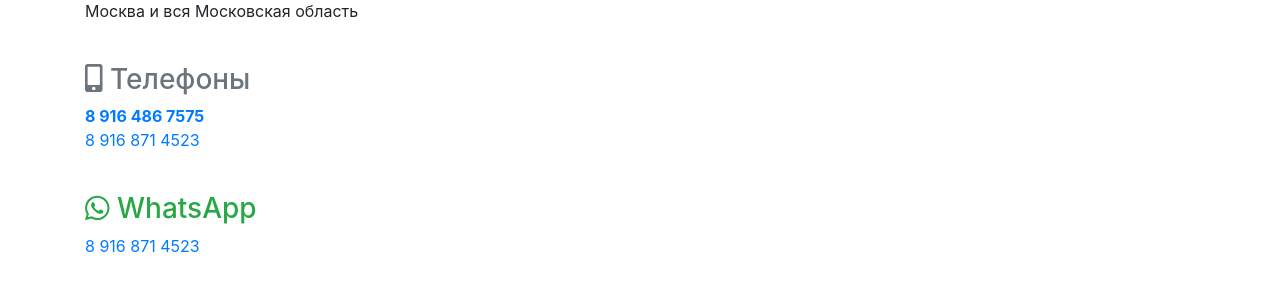
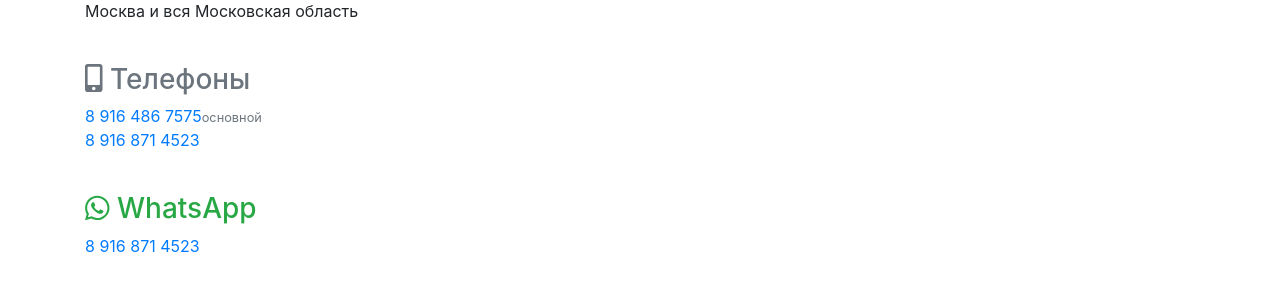
Before and after one commit to nskforward/MFloor, a Jekyll site: the page built from contacts.html, in a window 1280 px wide. Shown: the part 220-520 px from the top of the page. Built offline with Jekyll 4.4.1, drawn with Linux system fonts in a browser that asks for light colours.

Commit message:
Contacts page

```diff
--- a/contacts.html
+++ b/contacts.html
@@ -12,7 +12,7 @@ description: Контакты
 <p>Москва и вся Московская область</p>
 <br>
 <h3 class="text-secondary"><i class="fas fa-mobile-alt"></i> Телефоны</h3>
-<p class="mb-0"><a href="tel:+79164867575"><b>8 916 486 7575</b></a></p>
+<p class="mb-0"><a href="tel:+79164867575">8 916 486 7575</a><small class="text-muted">основной</small></p>
 <p><a href="tel:+79168714523">8 916 871 4523</a></p>
 <br>
 <h3 class="text-success"><i class="fab fa-whatsapp"></i> WhatsApp</h3>
```
